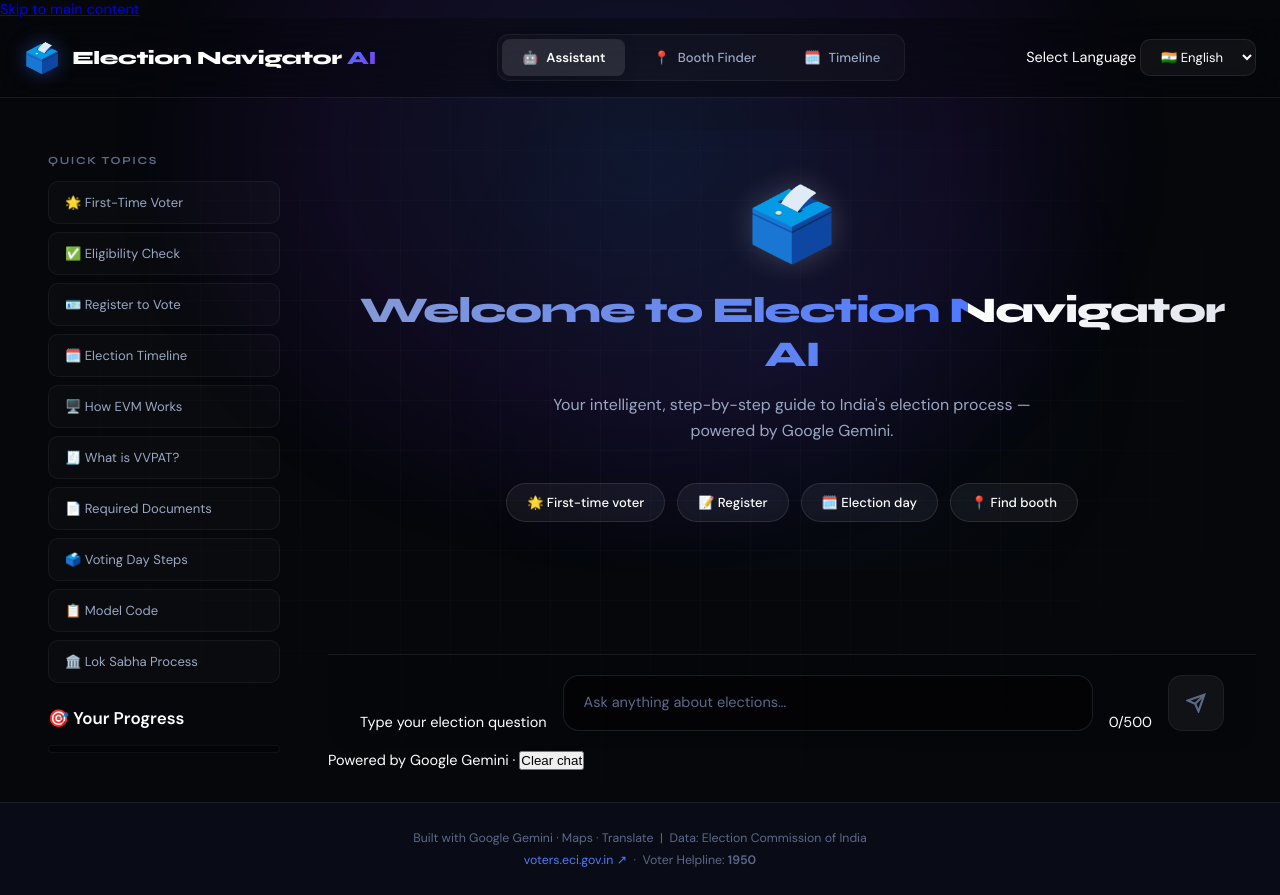
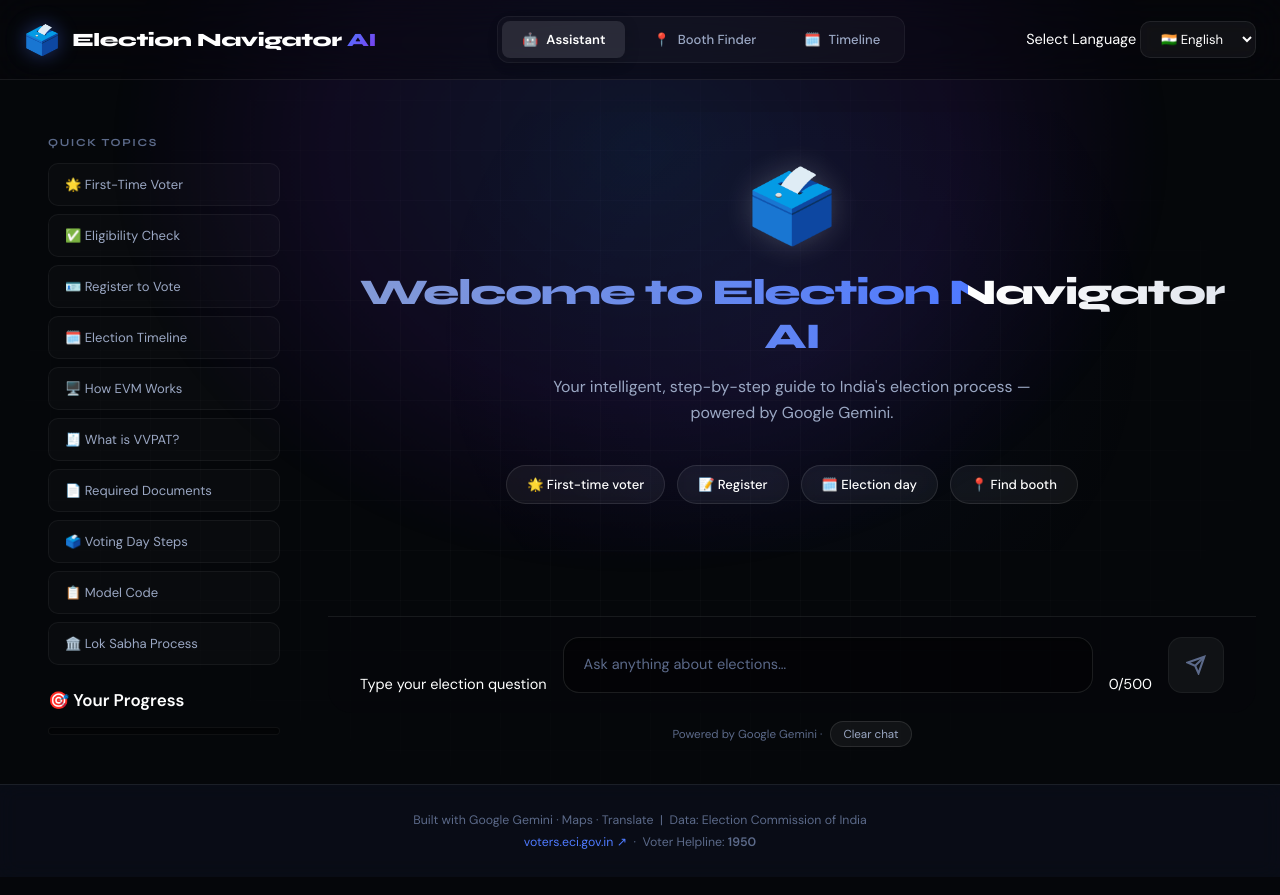
Before and after one commit to kailash-krish/election-navigator-ai, a Flask app: page / in a window 1280 px wide. After the commit the page ends 849 px from the top, so only its background shows below. Run offline with Flask 3, Linux system fonts and the light colour scheme.

Commit message:
fix: remove skip link and enhance clear chat button styling

```diff
--- a/static/style.css
+++ b/static/style.css
@@ -397,6 +397,11 @@ body {
 .tl-chat-event { font-size: 1rem; font-weight: 700; color: #fff; margin-bottom: 4px; }
 .tl-chat-desc { font-size: .85rem; color: var(--text-2); }
 
+/* Input hint & Link button */
+.input-hint { padding: 8px 24px 16px; font-size: .8rem; color: var(--text-3); text-align: center; width: 100%; display: flex; justify-content: center; align-items: center; gap: 8px; }
+.link-btn { background: rgba(255,255,255,0.05); border: 1px solid rgba(255,255,255,0.1); border-radius: 99px; padding: 4px 12px; color: var(--text-2); cursor: pointer; font-size: .8rem; font-family: var(--font); transition: var(--transition); backdrop-filter: blur(4px); }
+.link-btn:hover { color: #fff; background: rgba(239, 68, 68, 0.15); border-color: rgba(239, 68, 68, 0.5); box-shadow: 0 4px 10px rgba(239, 68, 68, 0.2); }
+
 /* ── Booth Finder tab ────────────────────────────────────────── */
 .booth-layout {
     display: grid;
--- a/templates/index.html
+++ b/templates/index.html
@@ -8,13 +8,11 @@
   <title>Election Navigator AI 🗳️</title>
   <link rel="preconnect" href="https://fonts.googleapis.com" />
   <link href="https://fonts.googleapis.com/css2?family=DM+Sans:wght@400;500;600&family=Syne:wght@700;800&display=swap" rel="stylesheet" />
-  <link rel="stylesheet" href="/static/style.css?v=4" />
+  <link rel="stylesheet" href="/static/style.css?v=5" />
 </head>
 <body>
 <div class="bg-grid"></div>
 <div class="bg-glow"></div>
-<!-- ── SKIP LINK (a11y) ──────────────────────────────────────────────── -->
-<a href="#main-content" class="skip-link">Skip to main content</a>
 
 <!-- ── HEADER ───────────────────────────────────────────────────────── -->
 <header class="site-header" role="banner">
```
